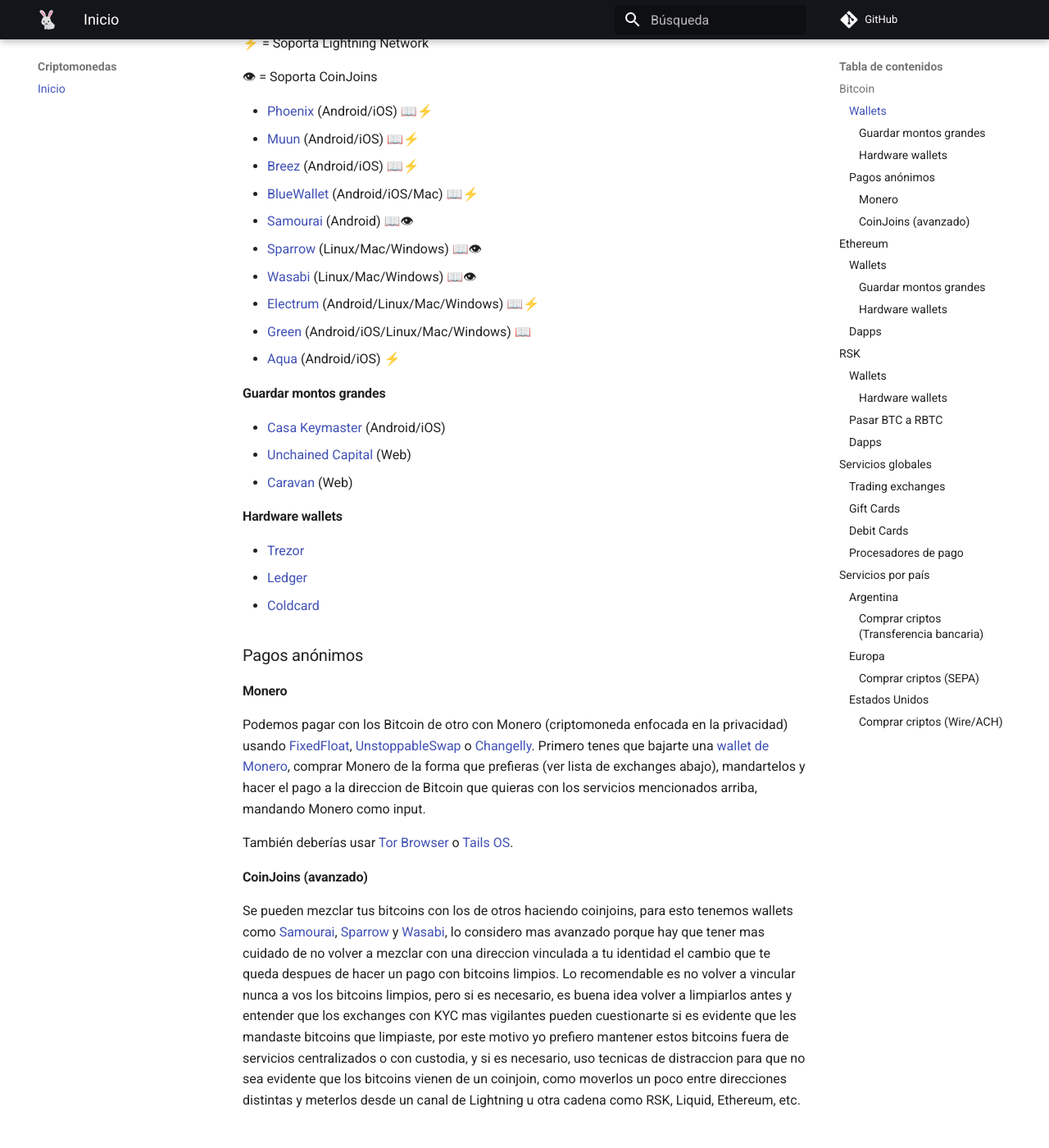
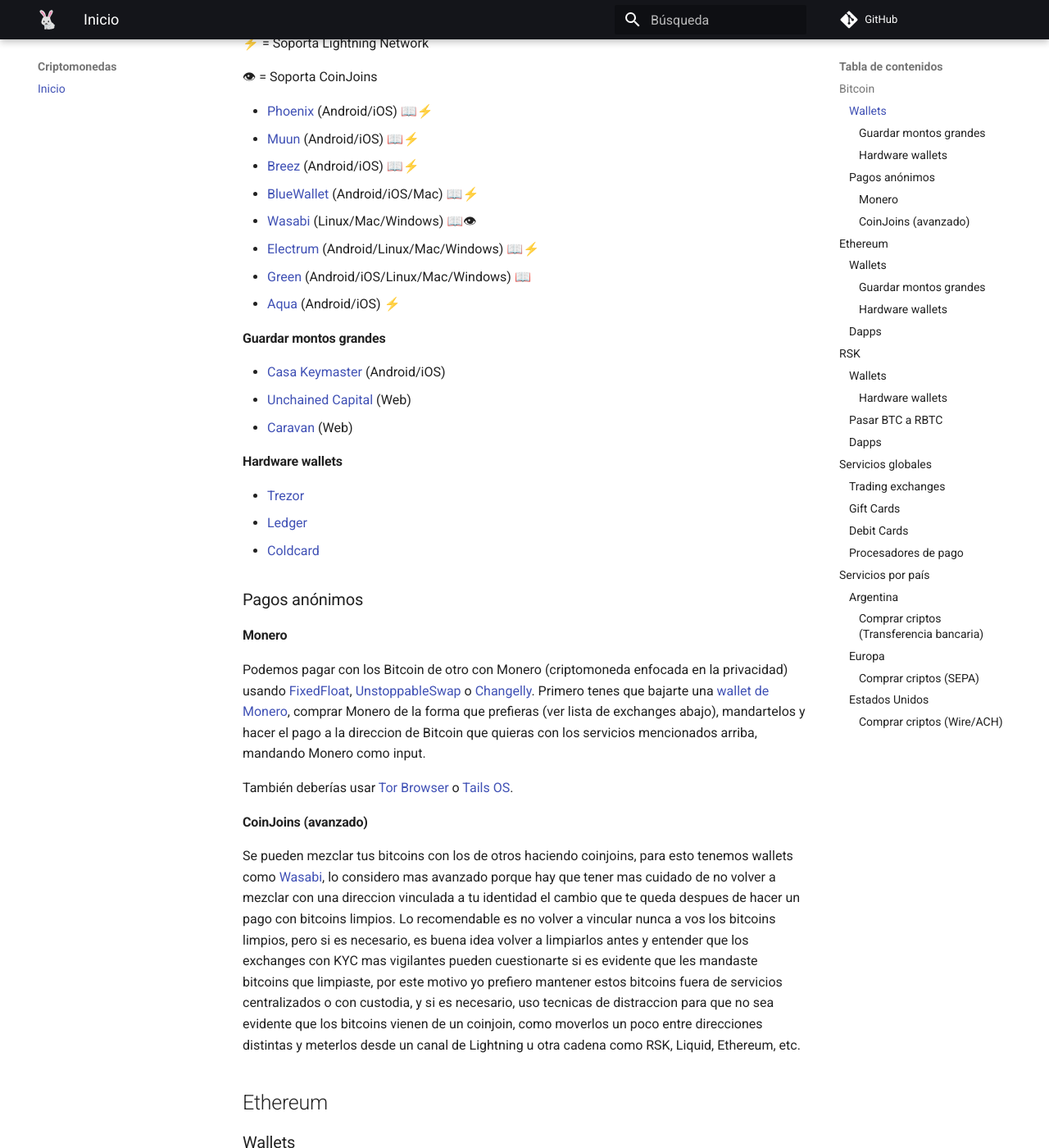
Before and after one commit to anomalouscode/wiki, an MkDocs documentation site: the page built from docs/criptomonedas/index.md, in a window 1280 px wide and 1400 px high, scrolled down 368 px. Shown: the whole window at 82% size. Built offline with MkDocs 1.6.1 and Material for MkDocs 9.7.7, drawn with Linux system fonts in a browser that asks for light colours; comment, search, counter and statistics services are not loaded.

Commit message:
Update index.md

```diff
--- a/docs/criptomonedas/index.md
+++ b/docs/criptomonedas/index.md
@@ -20,8 +20,6 @@
 - [Muun](https://muun.com/) (Android/iOS) 📖⚡
 - [Breez](https://breez.technology/) (Android/iOS) 📖⚡
 - [BlueWallet](https://bluewallet.io/) (Android/iOS/Mac) 📖⚡
-- [Samourai](https://samouraiwallet.com/) (Android) 📖👁
-- [Sparrow](https://sparrowwallet.com/) (Linux/Mac/Windows) 📖👁
 - [Wasabi](https://wasabiwallet.io/) (Linux/Mac/Windows) 📖👁
 - [Electrum](https://electrum.org/) (Android/Linux/Mac/Windows) 📖⚡
 - [Green](https://blockstream.com/green/) (Android/iOS/Linux/Mac/Windows) 📖
@@ -49,7 +47,7 @@
 
 #### CoinJoins (avanzado)
 
-Se pueden mezclar tus bitcoins con los de otros haciendo coinjoins, para esto tenemos wallets como [Samourai](https://samouraiwallet.com/), [Sparrow](https://sparrowwallet.com/) y [Wasabi](https://wasabiwallet.io/), lo considero mas avanzado porque hay que tener mas cuidado de no volver a mezclar con una direccion vinculada a tu identidad el cambio que te queda despues de hacer un pago con bitcoins limpios. Lo recomendable es no volver a vincular nunca a vos los bitcoins limpios, pero si es necesario, es buena idea volver a limpiarlos antes y entender que los exchanges con KYC mas vigilantes pueden cuestionarte si es evidente que les mandaste bitcoins que limpiaste, por este motivo yo prefiero mantener estos bitcoins fuera de servicios centralizados o con custodia, y si es necesario, uso tecnicas de distraccion para que no sea evidente que los bitcoins vienen de un coinjoin, como moverlos un poco entre direcciones distintas y meterlos desde un canal de Lightning u otra cadena como RSK, Liquid, Ethereum, etc.
+Se pueden mezclar tus bitcoins con los de otros haciendo coinjoins, para esto tenemos wallets como [Wasabi](https://wasabiwallet.io/), lo considero mas avanzado porque hay que tener mas cuidado de no volver a mezclar con una direccion vinculada a tu identidad el cambio que te queda despues de hacer un pago con bitcoins limpios. Lo recomendable es no volver a vincular nunca a vos los bitcoins limpios, pero si es necesario, es buena idea volver a limpiarlos antes y entender que los exchanges con KYC mas vigilantes pueden cuestionarte si es evidente que les mandaste bitcoins que limpiaste, por este motivo yo prefiero mantener estos bitcoins fuera de servicios centralizados o con custodia, y si es necesario, uso tecnicas de distraccion para que no sea evidente que los bitcoins vienen de un coinjoin, como moverlos un poco entre direcciones distintas y meterlos desde un canal de Lightning u otra cadena como RSK, Liquid, Ethereum, etc.
 
 ## Ethereum
 
```
